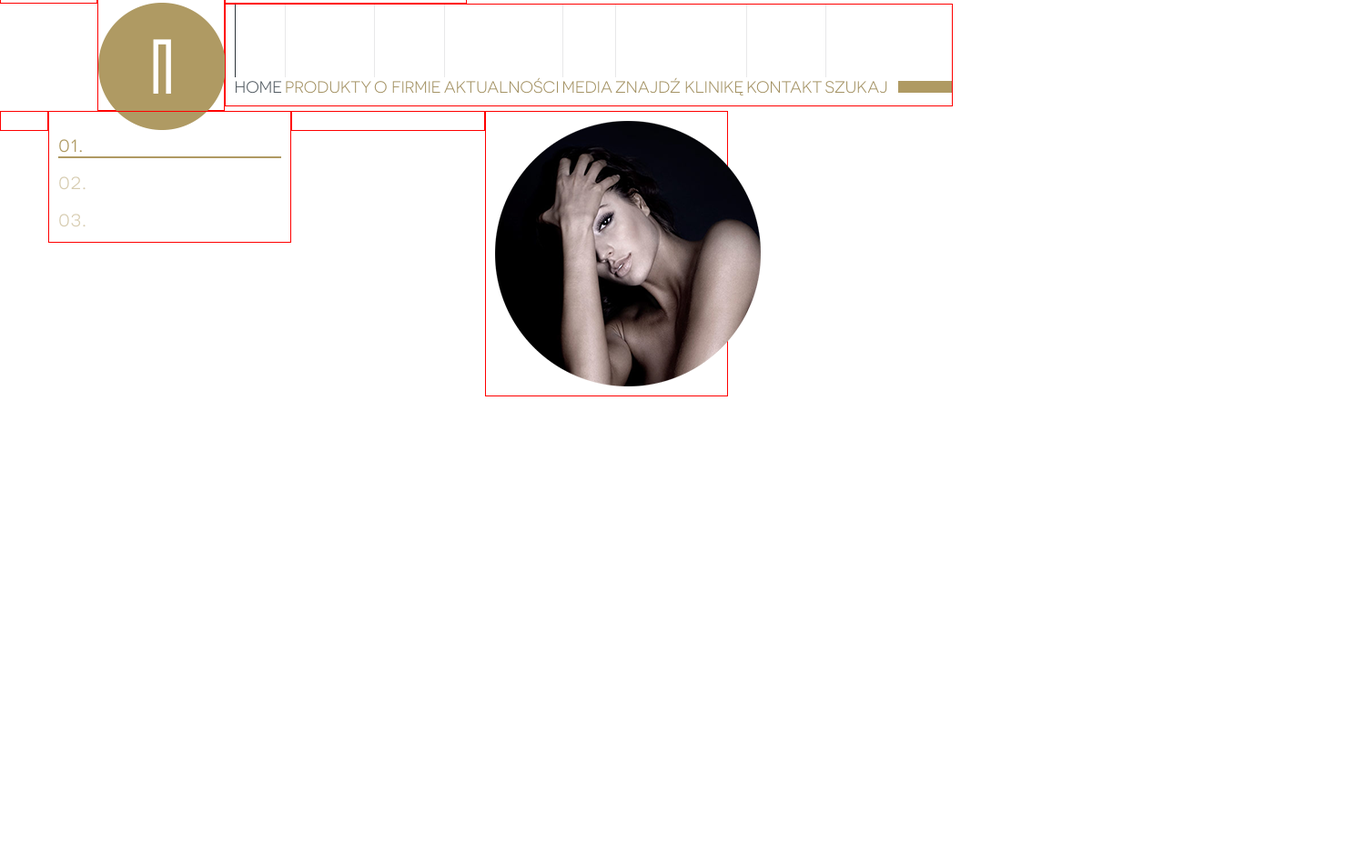
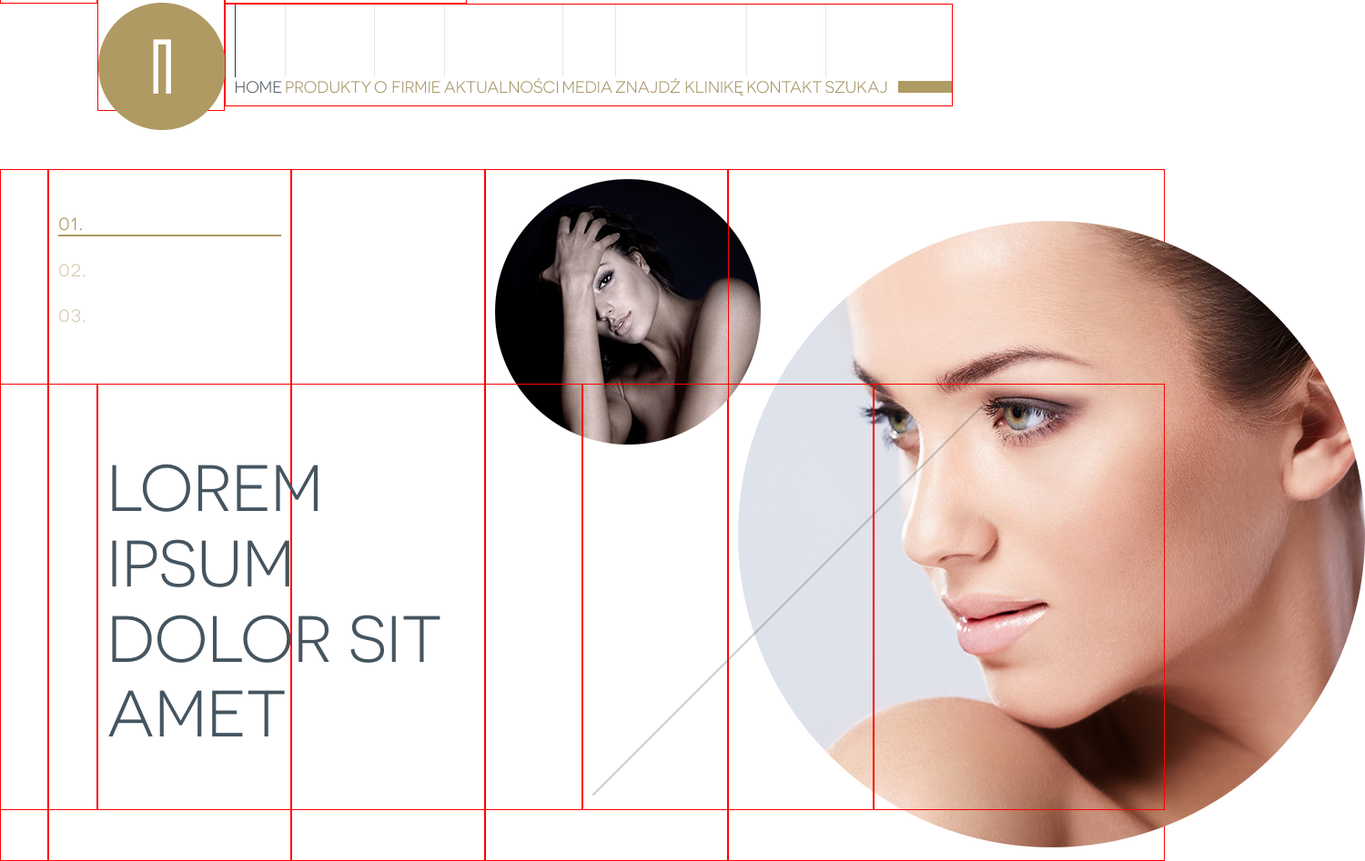
Before and after one commit to maciekpollub/psd_cutting_exercise, a plain HTML site: page index.html in a window 1280 px wide. Shown: the part 18-965 px from the top of the page at 91% size, 1500 px wide, since content can reach past the window. Before the commit the page ends 800 px from the top, so only its background shows below. Drawn offline with Linux system fonts and the light colour scheme.

Commit message:
Intro section pictures and main heading added ..

```diff
--- a/css/index.css
+++ b/css/index.css
@@ -22,7 +22,7 @@
 }
 
 .col-5 {
-  width: 20.83%;
+  width: 20.84%;
 }
 
 .col-6 {
@@ -121,18 +121,20 @@
 }
 
 .col-2.brand {
-  padding: 20px 0;
+  padding-top: 20px;
+  padding-bottom: 20px;
+  padding-left: 0;
 }
 
 .menu-vertical-segment {
   width: 1px;
   height: 80px;
   background-color: #2d3439;
-  opacity: 11%;
+  opacity: 0.11;
 }
 
 .menu-vertical-segment.act {
-  opacity: 100%;
+  opacity: 1;
 }
 
 .menu-items {
@@ -155,7 +157,7 @@
   color: #4d565d;
 }
 
-nav>.col-15 {
+.col-15 {
   padding-right: 0;
   padding-top: 0;
 }
@@ -181,6 +183,10 @@ nav>.col-15 {
   padding:0;
 }
 
+.pagination-container {
+  padding-top: 5%;
+ }
+
 .pagination-no {
   height: 17px;
   color: #af9a63;
@@ -191,7 +197,7 @@ nav>.col-15 {
   text-transform: uppercase;
   letter-spacing: 0.9px;
   margin-bottom: 3%;
-  margin-top: 6%;
+  margin-top: 10%;
   opacity: 0.5;
 }
 
@@ -207,5 +213,37 @@ nav>.col-15 {
 
 .face-front {
   display: block;
-  margin: auto;
+  /*margin: auto;*/
 }
+
+.main-heading {
+  width: 100%;
+  color: #455560;
+  font-family: "Novecentosanswide-Book";
+  font-size: 4.5em;
+  font-weight: 300;
+}
+
+.section-header-first-row, .section-header-second-row {
+  display: flex;
+  align-items: top;
+  height: 100%;
+
+}
+
+.section-header-first-row {
+  padding-top: 5%;
+}
+
+.section-header-second-row {
+  margin-top: -41%;
+}
+
+.main-heading-container {
+  display: flex;
+  align-items: center;
+}
+
+.face-left {
+  padding-top: 10%;
+}
--- a/index.html
+++ b/index.html
@@ -13,12 +13,12 @@
   <header class="page-header">
     <div class="row">
       <div class="col-2"></div>
-      <a class="brand col-2" href="#">
+      <a class="col-2 brand" href="#">
         <img src="img/vector-smart-object-copy.png" alt="Company logo">
       </a>
       <div class="col-5"></div>
-      <nav>
-        <ul class="col-15 menu-items">
+      <nav class="col-15">
+        <ul class="menu-items">
           <li class="item-container">
               <div class="menu-vertical-segment act"></div>
               <a href="#" class="active">HOME</a>
@@ -61,39 +61,52 @@
 
   <section class="page-section intro-section">
     <header class="section-header">
-      <row>
+      <div class="row section-header-first-row">
         <div class="col-1"></div>
         <div class="col-5">
           <div class="pagination-container">
-            <row>
+            <div class="row">
               <div class="pagination-no active-no">
                 01.
               </div>
               <div class="pagination-line active-line">
               </div>
-            </row>
-            <row>
+            </div>
+            <div class="row">
               <div class="pagination-no">
                 02.
               </div>
               <div class="pagination-line">
               </div>
-            </row>
-            <row>
+            </div>
+            <div class="row">
               <div class="pagination-no">
                 03.
               </div>
               <div class="pagination-line">
               </div>
-            </row>
+            </div>
           </div>
         </div>
         <div class="col-4"></div>
-        <div class="col-5" class="face-front-container">
+        <div class="col-5 face-front-container">
           <img src="./img/wycieta4.png" alt="obrazek" class="face-front">
         </div>
-
-      </row>
+        <div class="col-9" class="face-left-container">
+          <img src="./img/wycieta.png" alt="obrazek" class="face-left">
+        </div>
+      </div>
+      <div class=" row section-header-second-row">
+        <div class="col-2"></div>
+        <div class="col-8 main-heading-container">
+          <h1 class="main-heading">LOREM IPSUM DOLOR SIT AMET</h1>
+        </div>
+        <div class="col-2"></div>
+        <div class="col-6">
+          <img src="./img/shape-1-copy-2.png" alt="obrazek" class="pale-diagonal">
+        </div>
+        <div class="col-6"></div>
+      </div>
     </header>
   </section>
 
```
Also changed, not shown: img/shape-1-copy-2.png (added), img/wycieta.png (added).
